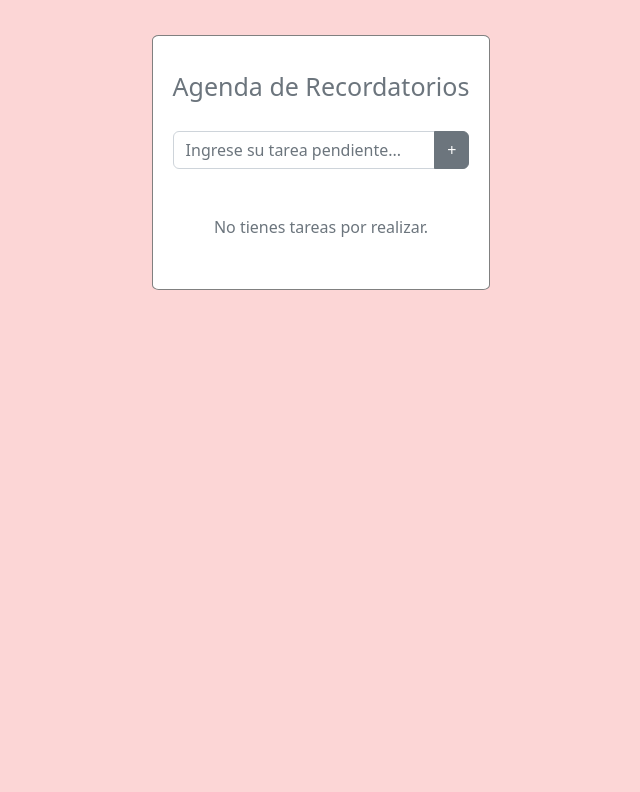
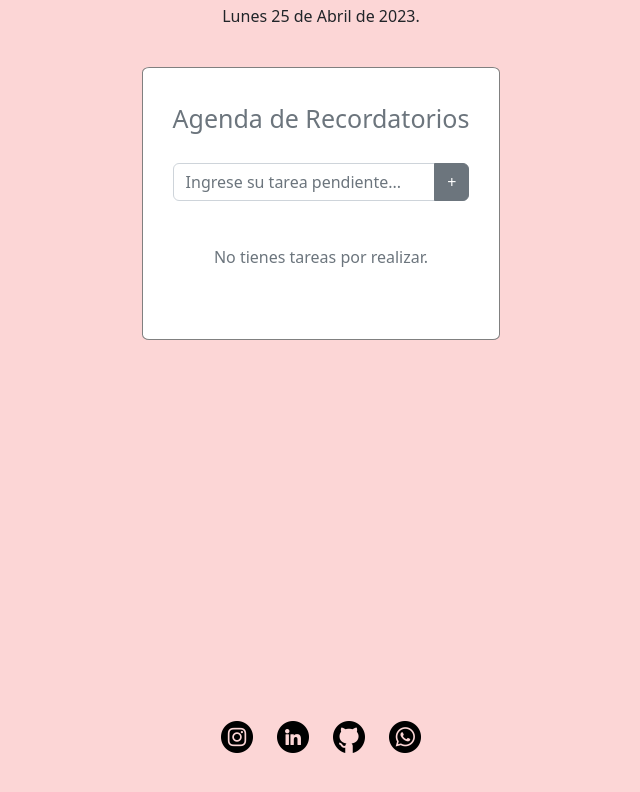
Before and after one commit to GastonBaldomir/agendaDeTareas, a plain HTML site: page index.html in a window 1280 px wide. Shown: the whole page, without its empty margins (319-959 px from the left). Drawn offline with nearby package versions, Linux system fonts and the light colour scheme.

Commit message:
finalizado

```diff
--- a/css/style.css
+++ b/css/style.css
@@ -1,20 +1,47 @@
-main{
-    /* background: linear-gradient(to bottom, rgb(198, 143, 250) , rgb(21, 253, 21)); */
-     height: 100vh;
+*{
+    margin: 0px;
+    padding: 0px;
+    box-sizing: border-box;
+
+}
+
+html{
+    background-color: rgb(252, 214, 214);
+    height: 100%;
+}
+body{
+    display: flex;
+    flex-direction: column;
+    min-height: 90%;
     background-color: rgb(252, 214, 214);
 
 }
+footer{
+    margin-top: auto;
+}
+main{
+    background-color: rgb(252, 214, 214);
+    min-height: 85vh;
+
+}
 #noTareas{
-    margin: 30px;
+    margin: 20px;
+}
+.head{
+    background-color:  rgb(252, 214, 214);
+    height: auto;
 }
 .contenedor{
     margin-top: 35px;
     margin-bottom: 30px;
-    padding: 20px;
+    padding-top: 20px;
+    padding-bottom: 50px;
+    padding-left: 30px;
+    padding-right: 30px;
     background-color: white;
     border: solid gray 1px;
     border-radius: 2%;
-    height: max-content;
+    height:fit-content;
 }
 body div h1{
     font-size: 25px;
@@ -31,3 +58,36 @@ body div h1{
 body div div ul li p{
     width: 100%;
 }
+
+
+footer{
+    display: flex;
+    justify-content: center;
+    background-color:  rgb(252, 214, 214);
+    align-content: center;
+    height: 5vh;
+}
+
+
+footer a img{
+    width: 2rem;
+    height: 2rem;
+    margin-top: 10px;
+    margin-left: 10px;
+    margin-right: 10px;
+}
+@media(max-width: 550px){
+
+    body div h1{
+        font-size: 20px;
+    }
+    .contenedor{
+        width: 75%;
+    }
+    footer a img{
+        width: 1.5rem;
+        height: 1.5rem;
+        margin-left: 10px;
+    margin-right: 10px;
+    }
+}
--- a/index.html
+++ b/index.html
@@ -10,28 +10,36 @@
 
 </head>
 <body>
-
-    <main class="d-flex justify-content-center ">
+    <header class="container-fluid head d-flex justify-content-center ">
+        <p class="fs-6 text-dark m-1 p-0">Lunes 25 de Abril de 2023.</p>
+    </header>
+    <main class="d-flex justify-content-center">
             <div class=" text-center contenedor">
                 <h1 class="text-secondary">Agenda de Recordatorios</h1>
-
                     <div class="">
                         <div class="input-group mb-3">
                             <input type="text"  class="input form-control" placeholder="Ingrese su tarea pendiente..." aria-label="Recipient's username" aria-describedby="btn">
                             <button class="btn btn-secondary" type="button" id="btn">+</button>
                         </div>
                     </div>
-
-        <div>
+                    <div class="mt-4">
                         <ul class="list-group d-flex">
 
                         </ul>
                     </div>
-        <div id="noTareas">
+                    <div id="noTareas" class="text-center">
                         <p class="text-secondary">No tienes tareas por realizar.</p>
                     </div>
             </div>
     </main>
+    <footer class=" d-flex align-items-center">
+        <div>
+            <a target="_blank" href="https://www.instagram.com/gastonbaldomir/"><img src="imagenes/instagram.png" alt=""></a></li>
+            <a target="_blank" href="https://www.linkedin.com/in/gast%C3%B3n-nahuel-baldomir-98a5a9217/"><img src="imagenes/linkedin.png" alt=""></a></li>
+            <a target="_blank" href="https://github.com/GastonBaldomir"><img src="imagenes/github.png" alt=""></a></li>
+            <a target="_blank" href="https://api.whatsapp.com/send?phone=5492477363863"><img src="imagenes/whatsapp.png" alt=""></a></li>
+        </div>
+    </footer>
     <script src="js/index.js"></script>
 </body>
 </html>
```
Also changed, not shown: imagenes/github.png (added), imagenes/instagram.png (added), imagenes/linkedin.png (added), imagenes/whatsapp.png (added). Lines whose indentation alone changed are shown as unchanged.
